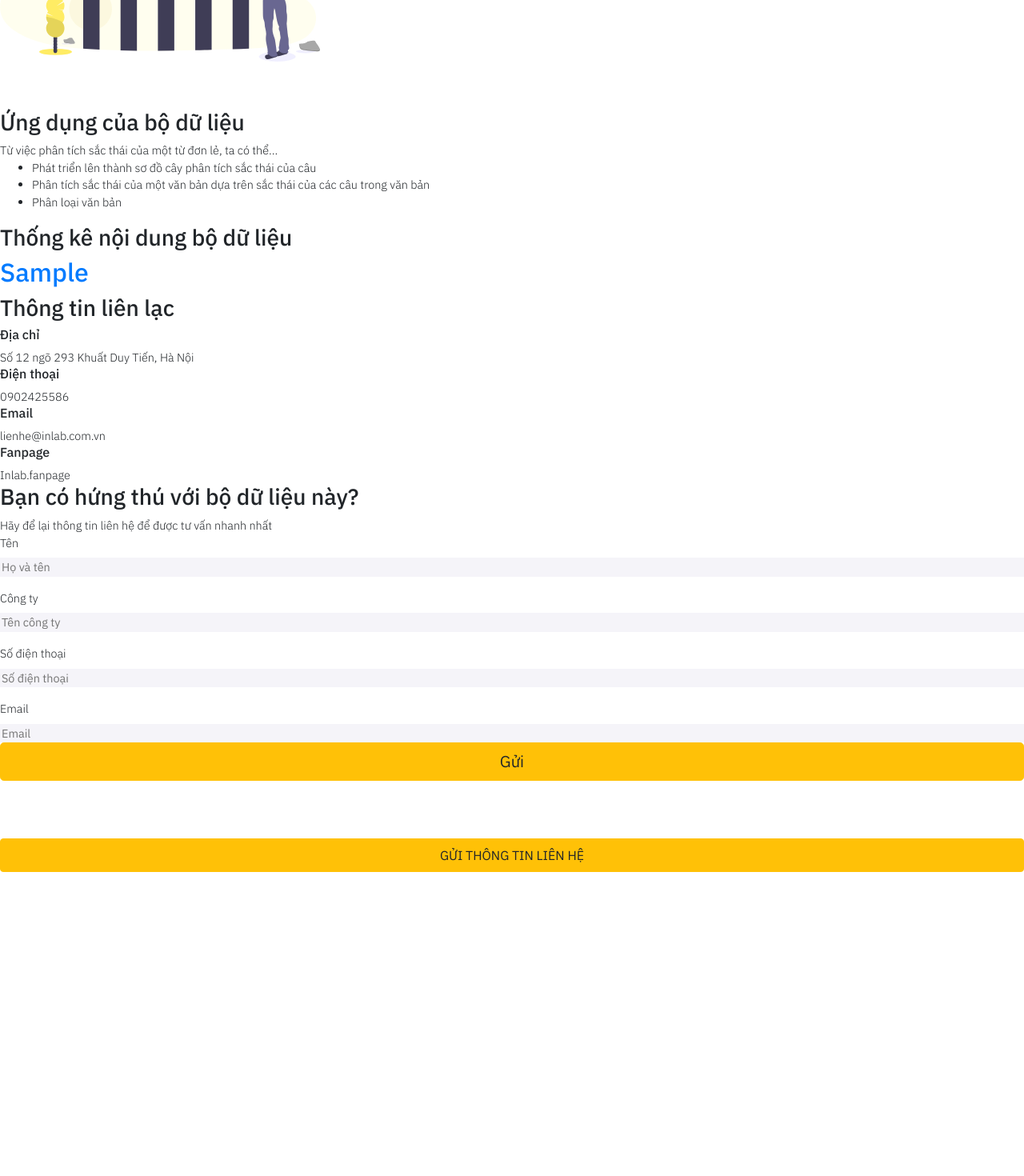
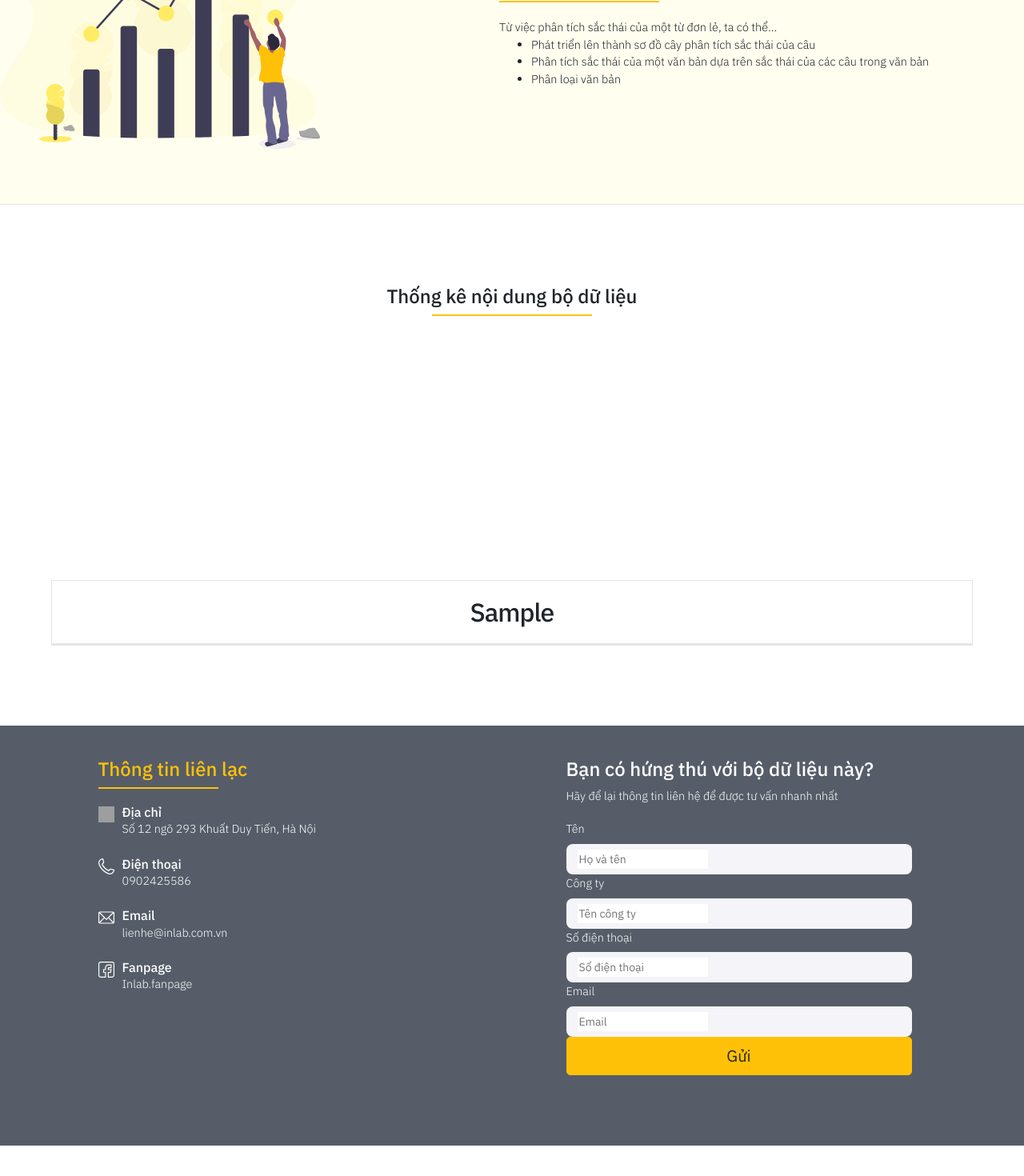
Before and after one commit to inlab-jsc/inlab_web, a Next.js app: page /resources/dataset/treebank_sentiment in a window 1280 px wide. Shown: the part 1014-2484 px from the top of the page at 80% size. Before the commit the page ends 2104 px from the top, so only its background shows below. Built offline with nearby package versions, Linux system fonts and the light colour scheme; grey boxes are pictures that could not be loaded.

Commit message:
Create Form Item

```diff
--- /dev/null
+++ b/components/dataset/ContactItem.js
@@ -0,0 +1,21 @@
+import PropTypes from 'prop-types'
+import styles from './contact-item.module.css'
+
+function ContactItem({imgSrc, title, detail}){
+  return(
+    <div className={`${styles['contact-item']} ${styles['show-flex']}`} data-aos="fade-right">
+      <img src={imgSrc} className={styles['contact-icon']} />
+      <div className={styles['contact-text']}>
+        <h6>{title}</h6>
+        <div>{detail}</div>
+      </div>
+    </div>
+  )
+}
+
+ContactItem.propTypes={
+  imgSrc:PropTypes.string.isRequired,
+  title:PropTypes.string.isRequired,
+  detail:PropTypes.string.isRequired,
+}
+export default React.memo(ContactItem)
--- /dev/null
+++ b/components/dataset/FormItem.js
@@ -0,0 +1,20 @@
+import PropTypes from 'prop-types'
+import styles from './form-item.module.css'
+
+function ContactItem({label, name, placeholderText}){
+  return(
+    <div className={styles['form-group']}>
+      <label for="exampleFormControlInput1">{label}</label>
+      <div className={`d-flex align-items-center jsx-560990836 input input--icon ${styles.input}`}>
+        <input type="Name" name={name} id="exampleFormControlInput1" required="" placeholder={placeholderText} value="" className={styles['form-item']} required />
+      </div>
+    </div>
+  )
+}
+
+ContactItem.propTypes={
+  label:PropTypes.string.isRequired,
+  name:PropTypes.string.isRequired,
+  placeholderText:PropTypes.string.isRequired,
+}
+export default React.memo(ContactItem)
--- /dev/null
+++ b/components/dataset/contact-item.module.css
@@ -0,0 +1,40 @@
+.show-flex {
+  display: flex;
+}
+
+.contact-item {
+  margin-bottom: 5%;
+}
+
+.contact-item h6 {
+  margin-bottom: 0;
+}
+
+.contact-icon {
+  width: 20px;
+  height: 20px;
+  margin-top: 2px;
+  flex-shrink: 0;
+}
+
+.contact-text {
+  color: #fff;
+  margin-left: 10px;
+}
+
+@media screen and (max-width: 780px) {
+  .contact-item {
+    flex-direction: column;
+  }
+
+  .contact-icon {
+    margin: auto;
+    margin-top: 10px;
+    margin-bottom: 7px;
+  }
+
+  .contact-text {
+    text-align: center;
+    margin-left: 0 !important;
+  }
+}
--- /dev/null
+++ b/components/dataset/form-item.module.css
@@ -0,0 +1,25 @@
+.form-group label {
+  color: #fff;
+}
+
+.form-item {
+  width:'100%';
+  border: none;
+  background-color: '#F5F4F9';
+}
+
+.input {
+  background-color: #f5f4f9;
+  color: hsl(214.60000000000002, 11.6%, 30.7%);
+  padding: 7px 10px 7px 14px;
+  border-radius: 8px;
+  width: 100%;
+  font-size: 14px;
+  font-family: var(--font-family);
+  border: 0;
+  box-sizing: border-box;
+  line-height: 22px;
+  -webkit-transition: 0.3s ease background-color,0.05s ease width;
+  -webkit-transition: 0.3s ease background-color,0.05s ease width;
+  transition: 0.3s ease background-color,0.05s ease width;
+}
--- a/pages/resources/dataset/treebank_sentiment.js
+++ b/pages/resources/dataset/treebank_sentiment.js
@@ -1,18 +1,20 @@
 import Head from 'next/head'
 import styles from '@styles/treebank-sentiment.module.css'
 import Header from '@components/Header'
-import Column from '../../../components/index/Column'
+import Column from '@components/index/Column'
+import ContactItem from '../../../components/dataset/ContactItem'
+import FormItem from '../../../components/dataset/FormItem'
 
 export default function Dataset() {
   return (
     <div>
       <Head>
-        <title>Dataset - Inlab</title>
+        <title>Treebank Sentiment - Inlab</title>
         <link rel="icon" type="image/png" href="images/logoInlabSquare.png" />
         <link href="https://fonts.googleapis.com/css2?family=IBM+Plex+Sans:wght@300;400;500;600&display=swap" rel="stylesheet" />
       </Head>
       <Header />
-      <div id="treebank-body">
+      <div id={styles['treebank-body']}>
         {/* Intro Box */}
         <div className={styles['dataset-intro']}>
           <div className={`${styles['treebank-box']} ${styles['show-flex']}`}>
@@ -28,9 +30,9 @@ export default function Dataset() {
           </div>
         </div>
 
-        <div className="treebank-box">
-          <h3 className="title">Đây là bộ dữ liệu gì?</h3>
-          <div className="yellow-line"></div>
+        <div className={styles['treebank-box']}>
+          <h3 className={styles.title}>Đây là bộ dữ liệu gì?</h3>
+          <div className={styles['yellow-line']}></div>
           <div className={`${styles['show-flex']} ${styles['intro-item-container']}`}>
             <Column imgSrc="/images/sentiment-icon-computer.svg" primaryText="90,000 câu" subText="được phân tích thành các từ/cụm từ và ghi điểm sắc thái" />
             <Column imgSrc="/images/sentiment-icon-content.svg" primaryText="Chủ đề đa dạng" subText="như văn hóa, kinh tế, giáo dục, lịch sử, ..." />
@@ -39,13 +41,13 @@ export default function Dataset() {
         </div>
 
         {/* QuickInfo Box */}
-        <div className="dataset-quickinfo treebank-box show-flex">
+        <div className={`${styles['dataset-quickinfo']} ${styles['treebank-box']} ${styles['show-flex']}`}>
           <img src="/images/sentiment-img.svg" width="400px" height="400px" />
-          <div className="quickinfo-text" data-aos="fade-left">
-            <h3 className="title">Ứng dụng của bộ dữ liệu</h3>
-            <div className="yellow-line"></div>
+          <div className={styles['quickinfo-text']} data-aos="fade-left">
+            <h3 className={styles.title}>Ứng dụng của bộ dữ liệu</h3>
+            <div className={styles['yellow-line']}></div>
             <div>Từ việc phân tích sắc thái của một từ đơn lẻ, ta có thể...</div>
-            <ul className="left-padding">
+            <ul className={styles['left-padding']}>
               <li>Phát triển lên thành sơ đồ cây phân tích sắc thái của câu</li>
               <li>Phân tích sắc thái của một văn bản dựa trên sắc thái của các câu trong văn bản</li>
               <li>Phân loại văn bản</li>
@@ -54,104 +56,59 @@ export default function Dataset() {
         </div>
 
         {/* Chart Box */}
-        <div className="treebank-box">
-          <h3 className="title">Thống kê nội dung bộ dữ liệu</h3>
-          <div className="yellow-line"></div>
-          <div className="chart-container">
-            <div id="sentimentScore" className="chart" style={{gridArea: 'pie1'}} data-aos="fade-up"></div>
-            <div id="wordNumInSenc" className="chart" style={{gridArea: 'pie2'}} data-aos="fade-up"></div>
-            <div id="totalSentimentWord" className="chart" style={{gridArea: 'pie3'}} data-aos="fade-up"></div>
+        <div className={styles['treebank-box']}>
+          <h3 className={styles.title}>Thống kê nội dung bộ dữ liệu</h3>
+          <div className={styles['yellow-line']}></div>
+          <div className={styles['chart-container']}>
+            <div id={styles.sentimentScore} className={styles.chart} style={{gridArea: 'pie1'}} data-aos="fade-up"></div>
+            <div id={styles.wordNumInSenc} className={styles.chart}  style={{gridArea: 'pie2'}} data-aos="fade-up"></div>
+            <div id={styles.totalSentimentWord} className={styles.chart}  style={{gridArea: 'pie3'}} data-aos="fade-up"></div>
           </div>
         </div>
 
         {/* Detail Box */}
-        <div id="detail-box" className="show-flex">
-          <div id="right-panel" className="treebank-box right-panel">
-            <h2 id="right-panel-button-container" className="overall text-primary show-flex">
-              <div className="right-panel-button pointer">Sample</div>
+        <div id={styles['detail-box']} className={styles['show-flex']}>
+          <div id={styles['right-panel']} className={`${styles['treebank-box']} ${styles['right-panel']}`}>
+            <h2 id={styles['right-panel-button-container']} className={`${styles.overall} ${styles['text-primary']} ${styles['show-flex']}`}>
+              <div className={`${styles['right-panel-button']} ${styles.pointer}`}>Sample</div>
             </h2>
-            <div id="right-panel-detail"></div>
+            <div id={styles['right-panel-detail']}></div>
           </div>
         </div>
 
         {/* Contact Us */}
-        <div id="contact-us-box" className="show-flex">
-          <div id="our-info">
+        <div id={styles['contact-us-box']} className={styles['show-flex']}>
+          <div id={styles['our-info']}>
             <h3>Thông tin liên lạc</h3>
-            <div className="yellow-line"></div>
-            <div id="contact-container">
-              <div className="contact-item show-flex" data-aos="fade-right">
-                <div id="location-icon" className="contact-icon"></div>
-                <div className="contact-text">
-                  <h6>Địa chỉ</h6>
-                  <div>Số 12 ngõ 293 Khuất Duy Tiến, Hà Nội</div>
-                </div>
-              </div>
-              <div className="contact-item show-flex" data-aos="fade-right">
-                <div id="phone-icon" className="contact-icon"></div>
-                <div className="contact-text">
-                  <h6>Điện thoại</h6>
-                  <div>0902425586</div>
-                </div>
-              </div>
-              <div className="contact-item show-flex" data-aos="fade-right">
-                <div id="mail-icon" className="contact-icon"></div>
-                <div className="contact-text">
-                  <h6>Email</h6>
-                  <div>lienhe@inlab.com.vn</div>
-                </div>
-              </div>
-              <div className="contact-item show-flex" data-aos="fade-right">
-                <div id="facebook-icon" className="contact-icon"></div>
-                <div className="contact-text">
-                  <h6>Fanpage</h6>
-                  <div>Inlab.fanpage</div>
-                </div>
-              </div>
+            <div className={styles['yellow-line']}></div>
+            <div id={styles['contact-container']}>
+              <ContactItem imgSrc="/images/location.svg" title="Địa chỉ" detail="Số 12 ngõ 293 Khuất Duy Tiến, Hà Nội" />
+              <ContactItem imgSrc="/images/phone.svg" title="Điện thoại" detail="0902425586" />
+              <ContactItem imgSrc="/images/mail.svg" title="Email" detail="lienhe@inlab.com.vn" />
+              <ContactItem imgSrc="/images/facebook.svg" title="Fanpage" detail="Inlab.fanpage" />
             </div>
           </div>
-        </div>
 
 
-
-        <div id="contact-us-form" data-aos="fade-left">
-          <h3 id="interested">Bạn có hứng thú với bộ dữ liệu này?</h3>
-          <div className="text-tertiary">Hãy để lại thông tin liên hệ để được tư vấn nhanh nhất</div>
-          <form className="form-width" action="/contact" method="POST" id="contactForm">
-            <div className="text-center message"></div>
-            <div id="form-group">
-              <div className="form-group">
-                <label for="exampleFormControlInput1">Tên</label>
-                <div className="d-flex align-items-center jsx-560990836 jsx-2177858300 input input--icon">
-                <input type="Name" name="name" id="exampleFormControlInput1" required="" placeholder="Họ và tên" value="" style={{width:'100%',border: 'none', backgroundColor: '#F5F4F9'}} required />
-                </div>
-              </div>
-              <div className="form-group">
-                  <label for="exampleFormControlInput1">Công ty</label>
-                  <div className="d-flex align-items-center jsx-560990836 jsx-2177858300 input input--icon">
-                  <input type="Name" name="company" id="exampleFormControlInput1" placeholder="Tên công ty" value="" style={{width:'100%',border: 'none', backgroundColor: '#F5F4F9'}} required />
-                  </div>
-              </div>
-              <div className="form-group">
-                  <label for="exampleFormControlInput1">Số điện thoại</label>
-                  <div className="d-flex align-items-center jsx-560990836 jsx-2177858300 input input--icon">
-                  <input type="Name" name="phone" id="exampleFormControlInput1" placeholder="Số điện thoại" value="" style={{width:'100%',border: 'none', backgroundColor: '#F5F4F9'}} required />
-                  </div>
-              </div>
-              <div className="form-group">
-                <label for="exampleFormControlInput1">Email</label>
-                <div className="d-flex align-items-center jsx-560990836 jsx-2177858300 input input--icon">
-                  <input  type="email" name="email" id="exampleFormControlInput1" placeholder="Email" value="" style={{width:'100%',border: 'none', backgroundColor: '#F5F4F9'}} required />
-                </div>
-                <div className ="justify-content-center d-flex pb-5">
+        <div id={styles['contact-us-form']} data-aos="fade-left">
+          <h3 id={styles.interested}>Bạn có hứng thú với bộ dữ liệu này?</h3>
+          <div className={styles['text-tertiary']}>Hãy để lại thông tin liên hệ để được tư vấn nhanh nhất</div>
+          <form className={styles['form-width']} action="/contact" method="POST" id="contactForm">
+            <div className={`${styles['text-center']} ${styles.message}`}></div>
+            <div id={styles['form-group']}>
+              <FormItem label="Tên" name="name" placeholderText="Họ và tên" />
+              <FormItem label="Công ty" name="company" placeholderText="Tên công ty" />
+              <FormItem label="Số điện thoại" name="phone" placeholderText="Số điện thoại" />
+              <FormItem label="Email" name="email" placeholderText="Email" />
+              <div className ="justify-content-center d-flex pb-5">
                   <button type="submit" id="submit" className="contact btn btn-warning btn-lg btn-block">Gửi</button>
                   <br/><br/>
                 </div>
-              </div>
             </div>
           </form>
-        <a id="buy-now" type="button" href="/contactsale" className="btn-warning btn startbtn nav-item nav-link text-center mt-4 d-flex justify-content-center align-items-center contact-sale">GỬI THÔNG TIN LIÊN HỆ</a>
+        {/* <a id="buy-now" type="button" href="/contactsale" className="btn-warning btn startbtn nav-item nav-link text-center mt-4 d-flex justify-content-center align-items-center contact-sale">GỬI THÔNG TIN LIÊN HỆ</a> */}
       </div>
+    </div>
     </div>
 
       <style jsx global>
@@ -165,10 +122,22 @@ export default function Dataset() {
           font-size: 0.9rem;
         }
 
+        h3 {
+          font-size: 1.5rem !important;
+        }
+
         @media screen and (max-width: 600px) {
           ul {
             margin-bottom: 0;
           }
+        }
+
+        input[type=email] {
+          padding: 0 !important;
+          font-family: inherit !important;
+          font-size: inherit !important;
+          font-weight: 400 !important;
+          margin-top: 0 !important;
         }
       `}
       </style>
--- a/styles/treebank-sentiment.module.css
+++ b/styles/treebank-sentiment.module.css
@@ -7,6 +7,11 @@
   height: 2px;
   background-color: #FFC107;
   margin: 0 auto;
+}
+
+.title {
+  text-align: center;
+  padding-top: 100px;
 }
 
 .text-secondary {
@@ -338,52 +343,12 @@
   color: #fff;
 }
 
-.contact-item {
-  margin-bottom: 5%;
-}
-
-.contact-item h6 {
-  margin-bottom: 0;
-}
-
-.contact-icon {
-  width: 20px;
-  height: 20px;
-  margin-top: 2px;
-  flex-shrink: 0;
-}
-
-#location-icon {
-  background: url("/images/location.svg") no-repeat;
-}
-
-#phone-icon {
-  background: url("/images/phone.svg") no-repeat;
-}
-
-#mail-icon {
-  background: url("/images/mail.svg") no-repeat;
-}
-
-#facebook-icon {
-  background: url("/images/facebook.svg") no-repeat;
-}
-
-.contact-text {
-  color: #fff;
-  margin-left: 10px;
-}
-
 #contact-us-form .text-tertiary {
   color: #fff;
 }
 
 .form-width {
   width: 90% !important;
-}
-
-.form-group label {
-  color: #fff;
 }
 
 #form-group {
@@ -487,21 +452,6 @@
     text-align: center;
   }
 
-  .contact-item {
-    flex-direction: column;
-  }
-
-  .contact-icon {
-    margin: auto;
-    margin-top: 10px;
-    margin-bottom: 7px;
-  }
-
-  .contact-text {
-    text-align: center;
-    margin-left: 0 !important;
-  }
-
   .form-width {
     width: 100% !important;
   }
```
